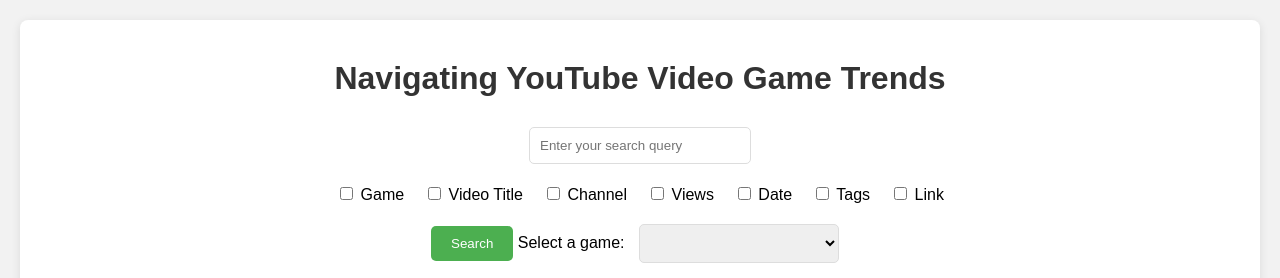
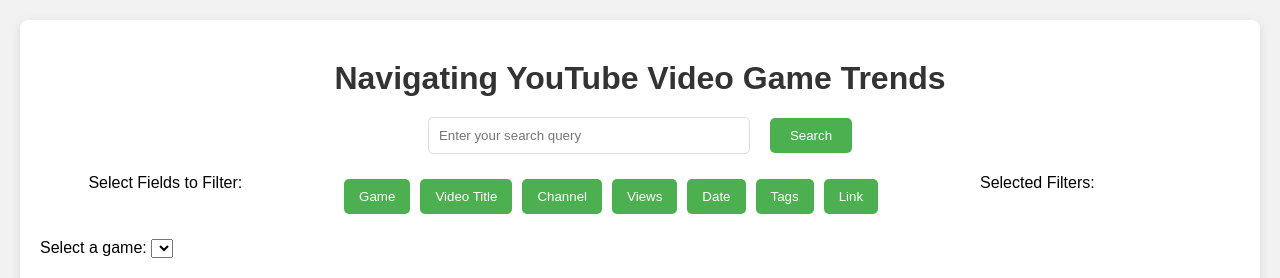
Before and after one commit to victger/Gamewave, a Flask app: page /filter_game in a window 1280 px wide. Shown: the top 278 px of the page. Run offline with Flask 3, Linux system fonts and the light colour scheme; data that the repository does not hold is empty.

Commit message:
Select fields to filter

```diff
--- a/app/static/style.css
+++ b/app/static/style.css
@@ -20,44 +20,65 @@ h1 {
     color: #333;
 }
 
-form {
-    text-align: center;
+/* Réorganisation de la barre de recherche */
+.search-container {
+    display: flex;
+    justify-content: center;
+    align-items: center;
     margin-bottom: 20px;
 }
 
-.checkbox-group {
-    display: flex;
-    flex-wrap: wrap;
-    justify-content: center;
-    margin: 10px 0;
-}
-
-.checkbox-group label {
-    margin: 0 10px;
-}
-
-input[type="text"], select {
+input[type="text"] {
     padding: 10px;
     border: 1px solid #ddd;
     border-radius: 5px;
-    width: 200px;
-    margin: 10px;
+    width: 300px;
+    margin-right: 10px;
 }
 
-button {
+button[name="submit"] {
     padding: 10px 20px;
     background-color: #4CAF50;
     color: white;
     border: none;
     border-radius: 5px;
     cursor: pointer;
+    margin-left: 10px;
+}
+
+button[name="submit"]:hover {
+    background-color: #3e8e41;
+}
+
+/* Réorganisation des filtres */
+.filter-section {
+    display: flex;
+    justify-content: space-around;
+    margin-bottom: 20px;
+}
+
+.filter-group {
+    display: flex;
+    flex-wrap: wrap;
+    justify-content: center;
+}
+
+.filter-btn {
+    background-color: #4CAF50;
+    color: white;
+    border: none;
+    border-radius: 5px;
+    padding: 10px 15px;
+    margin: 5px;
+    cursor: pointer;
     transition: background-color 0.3s ease;
 }
 
-button:hover {
+.filter-btn:hover {
     background-color: #3e8e41;
 }
 
+/* Table des résultats */
 table {
     width: 100%;
     margin: 20px 0;
--- a/app/templates/index.html
+++ b/app/templates/index.html
@@ -10,21 +10,37 @@
     <div class="container">
         <h1>Navigating YouTube Video Game Trends</h1>
 
-        <form>
-            <input type="text" name="query" placeholder="Enter your search query" required>
-
-            <div class="checkbox-group">
-                <label><input type="checkbox" name="field" value="Game"> Game</label>
-                <label><input type="checkbox" name="field" value="Video title"> Video Title</label>
-                <label><input type="checkbox" name="field" value="Channel"> Channel</label>
-                <label><input type="checkbox" name="field" value="Views"> Views</label>
-                <label><input type="checkbox" name="field" value="Date"> Date</label>
-                <label><input type="checkbox" name="field" value="Tags"> Tags</label>
-                <label><input type="checkbox" name="field" value="Link"> Link</label>
+        <div class="form-group">
+            <!-- Recherche et bouton de soumission alignés horizontalement -->
+            <div class="search-container">
+                <input type="text" id="query" name="query" placeholder="Enter your search query" required>
+                <button type="button" name="submit" value="Search" onclick="filter_words()">Search</button>
             </div>
 
-            <button type="button" name="submit" value="Search" onclick="filter_words()">Search</button>
+            <!-- Section des filtres -->
+            <div class="filter-section">
 
+                <label for="sorting-options">Select Fields to Filter:</label>
+                <div id="available-filters" class="filter-group">
+                    <!-- Boutons pour sélectionner les champs -->
+                    <button class="filter-btn" data-field="Game">Game</button>
+                    <button class="filter-btn" data-field="Video title">Video Title</button>
+                    <button class="filter-btn" data-field="Channel">Channel</button>
+                    <button class="filter-btn" data-field="Views">Views</button>
+                    <button class="filter-btn" data-field="Date">Date</button>
+                    <button class="filter-btn" data-field="Tags">Tags</button>
+                    <button class="filter-btn" data-field="Link">Link</button>
+                </div>
+
+                <label for="selected-filters">Selected Filters:</label>
+                <div id="selected-filters" class="filter-group">
+                    <!-- Les boutons sélectionnés apparaîtront ici -->
+                </div>
+
+            </div>
+        </div>
+
+        <!-- Sélection des jeux -->
         <label for="game_choice">Select a game:</label>
         <select id="game_choice" name="game_choice" onchange="change_game(this.value)">
             {% set game= data|map(attribute='Game')|unique|list %}
@@ -32,8 +48,8 @@
                 <option value="{{game[i]}}">{{game[i]}}</option>
             {% endfor %}
         </select>
-        </form>
 
+        <!-- Tableau des résultats -->
         <table>
             <thead>
                 <tr>
@@ -63,24 +79,38 @@
     </div>
 
     <script src="{{ url_for('static', filename='app.js') }}"></script>
+
     <script>
-        function change_game(value){
-            document.location = "/filter_game?game=" + value;
+        // Fonction pour déplacer les filtres sélectionnés
+        document.querySelectorAll('.filter-btn').forEach(button => {
+            button.addEventListener('click', function() {
+                const selectedFilters = document.getElementById('selected-filters');
+                const availableFilters = document.getElementById('available-filters');
+
+                if (selectedFilters.contains(this)) {
+                    availableFilters.appendChild(this);
+                } else {
+                    selectedFilters.appendChild(this);
+                }
+            });
+        });
+
+        // Fonction pour filtrer les données
+        function filter_words() {
+            var query = document.getElementById("query").value;
+            var selectedFilters = document.getElementById('selected-filters').children;
+            var checklist = [];
+
+            for (let filter of selectedFilters) {
+                checklist.push(filter.getAttribute('data-field'));
             }
 
-        function filter_words(){
-            var query = document.getElementsByName("query")[0].value;
-            var fields = document.getElementsByName("field");
-            var checklist = "";
-            fields.forEach(field => {
-                if (field.checked) {
-                    if (checklist.length > 0) {
-                        checklist += "|";
+            if (checklist.length === 0) {
+                checklist = ["Game", "Video title", "Channel", "Views", "Date", "Tags", "Link"];
             }
-                    checklist += field.value;
-                }
-            });
-            document.location = "/filter_words?fields=" + checklist + "&query=" + query;
+
+            var selectedFields = checklist.join('|');
+            document.location = "/filter_words?fields=" + encodeURIComponent(selectedFields) + "&query=" + encodeURIComponent(query);
         }
     </script>
 </body>
```
Also changed, not shown: app/elastic_utils.py (+38 -0 lines), main.py (+5 -3 lines). Lines whose indentation alone changed are shown as unchanged.
